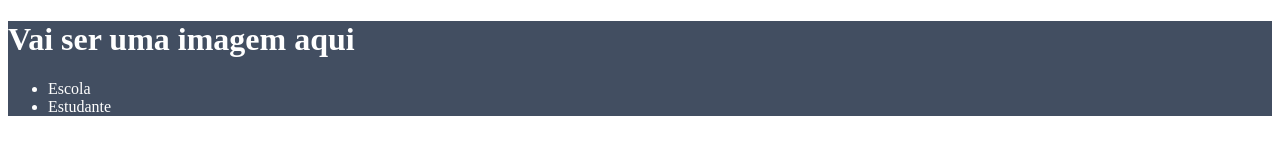
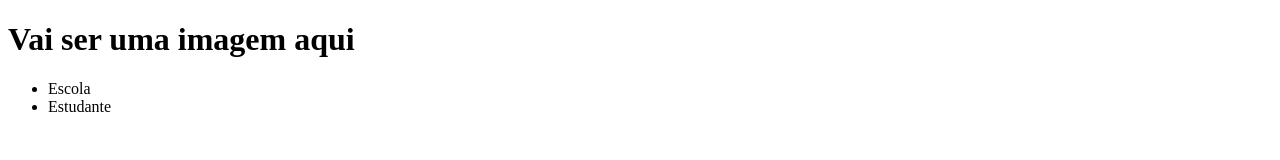
Before and after one commit to FkSGod/Index.html, a plain HTML site: page index.html in a window 1280 px wide. Drawn offline with Linux system fonts and the light colour scheme.

Commit message:
Update index.html

```diff
--- a/index.html
+++ b/index.html
@@ -1,21 +1,19 @@
 <!DOCTYPE html>
 <html lang="pt-br">
-<head>
+
         <meta charset="UTF-8">
         <meta http-equiv="X-UA-Compatible" content="IE=edge">
         <meta name="viewport" content="width=device-width, initial-scale=1.0">
         <title>Document</title>
         <link rel="stylesheet" href="style.css">
     </head>
-<body>
-    <header>
         <h1>Vai ser uma imagem aqui</h1>
         <ul>
             <li>Escola</li>
             <li>Estudante</li>
         </ul>
     </header>
-
+    <body>
 
 
 
```
Lines whose indentation alone changed are shown as unchanged.
